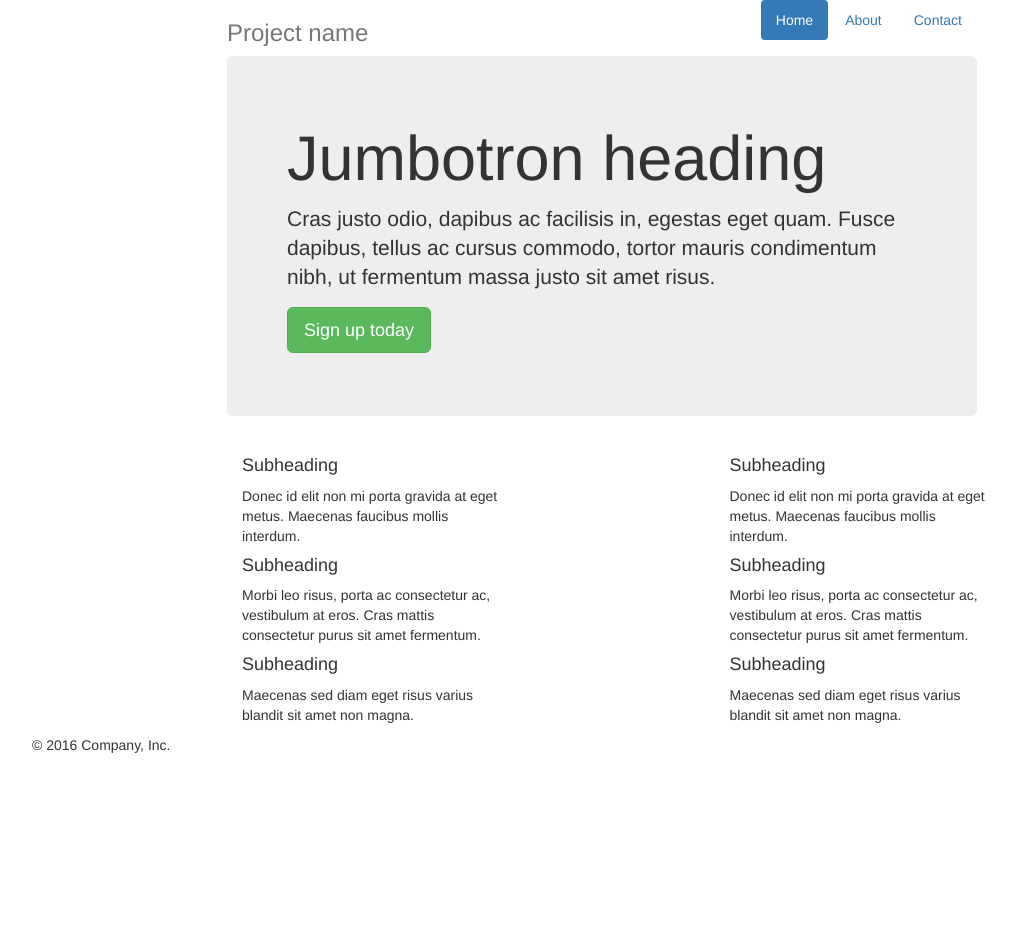
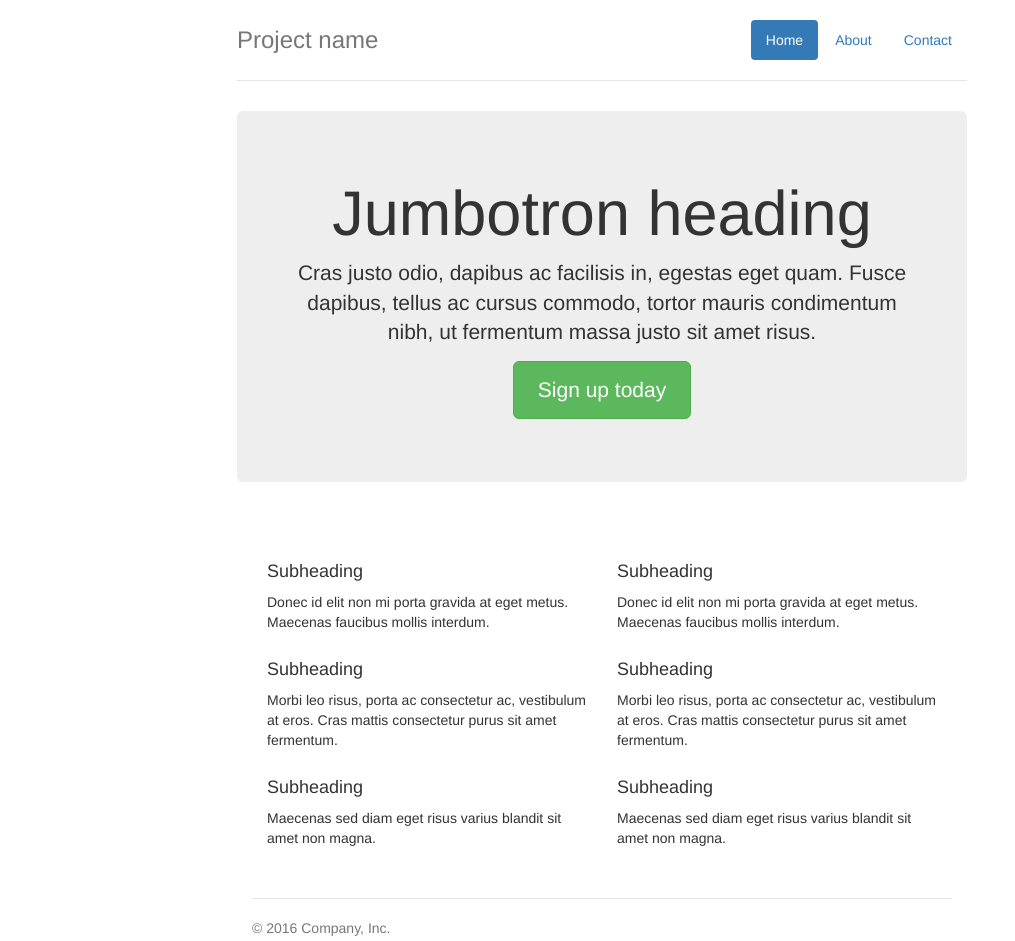
Before and after one commit to AmaliaRiveraC/narrow-jumbotron, a plain HTML site: page index.html in a window 1280 px wide. Shown: the whole page, without its empty margins (38-1053 px from the left). Before the commit the page ends 800 px from the top, so only its background shows below. Drawn offline with nearby package versions, Linux system fonts and the light colour scheme.

Commit message:
mejorando disposición

```diff
--- /dev/null
+++ b/css/style.css
@@ -0,0 +1,79 @@
+/* Space out content a bit */
+body {
+  padding-top: 20px;
+  padding-bottom: 20px;
+}
+
+/* Everything but the jumbotron gets side spacing for mobile first views */
+.header,
+.marketing,
+.footer {
+  padding-right: 15px;
+  padding-left: 15px;
+}
+
+/* Custom page header */
+.header {
+  padding-bottom: 20px;
+  border-bottom: 1px solid #e5e5e5;
+}
+/* Make the masthead heading the same height as the navigation */
+.header h3 {
+  margin-top: 0;
+  margin-bottom: 0;
+  line-height: 40px;
+}
+
+/* Custom page footer */
+.footer {
+  padding-top: 19px;
+  color: #777;
+  border-top: 1px solid #e5e5e5;
+}
+
+/* Customize container */
+@media (min-width: 768px) {
+  .container {
+    max-width: 730px;
+  }
+}
+.container-narrow > hr {
+  margin: 30px 0;
+}
+
+/* Main marketing message and sign up button */
+.jumbotron {
+  text-align: center;
+  border-bottom: 1px solid #e5e5e5;
+}
+.jumbotron .btn {
+  padding: 14px 24px;
+  font-size: 21px;
+}
+
+/* Supporting marketing content */
+.marketing {
+  margin: 40px 0;
+}
+.marketing p + h4 {
+  margin-top: 28px;
+}
+
+/* Responsive: Portrait tablets and up */
+@media screen and (min-width: 768px) {
+  /* Remove the padding we set earlier */
+  .header,
+  .marketing,
+  .footer {
+    padding-right: 0;
+    padding-left: 0;
+  }
+  /* Space out the masthead */
+  .header {
+    margin-bottom: 30px;
+  }
+  /* Remove the bottom border on the jumbotron for visual effect */
+  .jumbotron {
+    border-bottom: 0;
+  }
+}
--- a/index.html
+++ b/index.html
@@ -7,11 +7,12 @@
     <meta name="viewport" content="width=device-width, initial-scale=1">
     <title>Framework Bootstrap</title>
     <link href="css/bootstrap.min.css" rel="stylesheet">
+    <link rel="stylesheet" type="text/css" href="css/style.css">
 </head>
 <body>
      <div class="container">
      <div class="row">
-        <div class="col-md-offset-2 col-md-8">
+        <div class="">
             <div class="header clearfix">
                 <nav>
                     <ul class="nav nav-pills pull-right">
@@ -25,7 +26,7 @@
         </div>
     </div>
     <div class="row">
-        <div class="col-md-offset-2 col-md-8">
+        <div>
             <div class="jumbotron">
                 <h1>Jumbotron heading</h1>
                 <p class="lead">Cras justo odio, dapibus ac facilisis in, egestas eget quam. Fusce dapibus, tellus ac cursus commodo, tortor mauris condimentum nibh, ut fermentum massa justo sit amet risus.</p>
@@ -33,9 +34,8 @@
             </div>
         </div>
     </div>
-    <div class="container">
       <div class="row marketing">
-        <div class="col-md-offset-2 col-md-3">
+        <div class="col-lg-6">
           <h4>Subheading</h4>
           <p>Donec id elit non mi porta gravida at eget metus. Maecenas faucibus mollis interdum.</p>
 
@@ -45,7 +45,7 @@
           <h4>Subheading</h4>
           <p>Maecenas sed diam eget risus varius blandit sit amet non magna.</p>
         </div>
-        <div class="col-md-offset-2 col-md-3">
+        <div class="col-lg-6">
 
         <h4>Subheading</h4>
         <p>Donec id elit non mi porta gravida at eget metus. Maecenas faucibus mollis interdum.</p>
@@ -54,16 +54,15 @@
 
         <h4>Subheading</h4>
         <p>Maecenas sed diam eget risus varius blandit sit amet non magna.</p>
-        </div>
       </div>
     </div>
       <footer class="footer">
-        <p>&copy; 2016 Company, Inc.</p>
+
+            <p>&copy; 2016 Company, Inc.</p>
+
       </footer>
-
     </div> <!-- /container -->
     <script src="https://ajax.googleapis.com/ajax/libs/jquery/1.12.4/jquery.min.js"></script>
-    <!-- Include all compiled plugins (below), or include individual files as needed -->
     <script src="js/bootstrap.min.js"></script>
 </body>
 </html>
```
